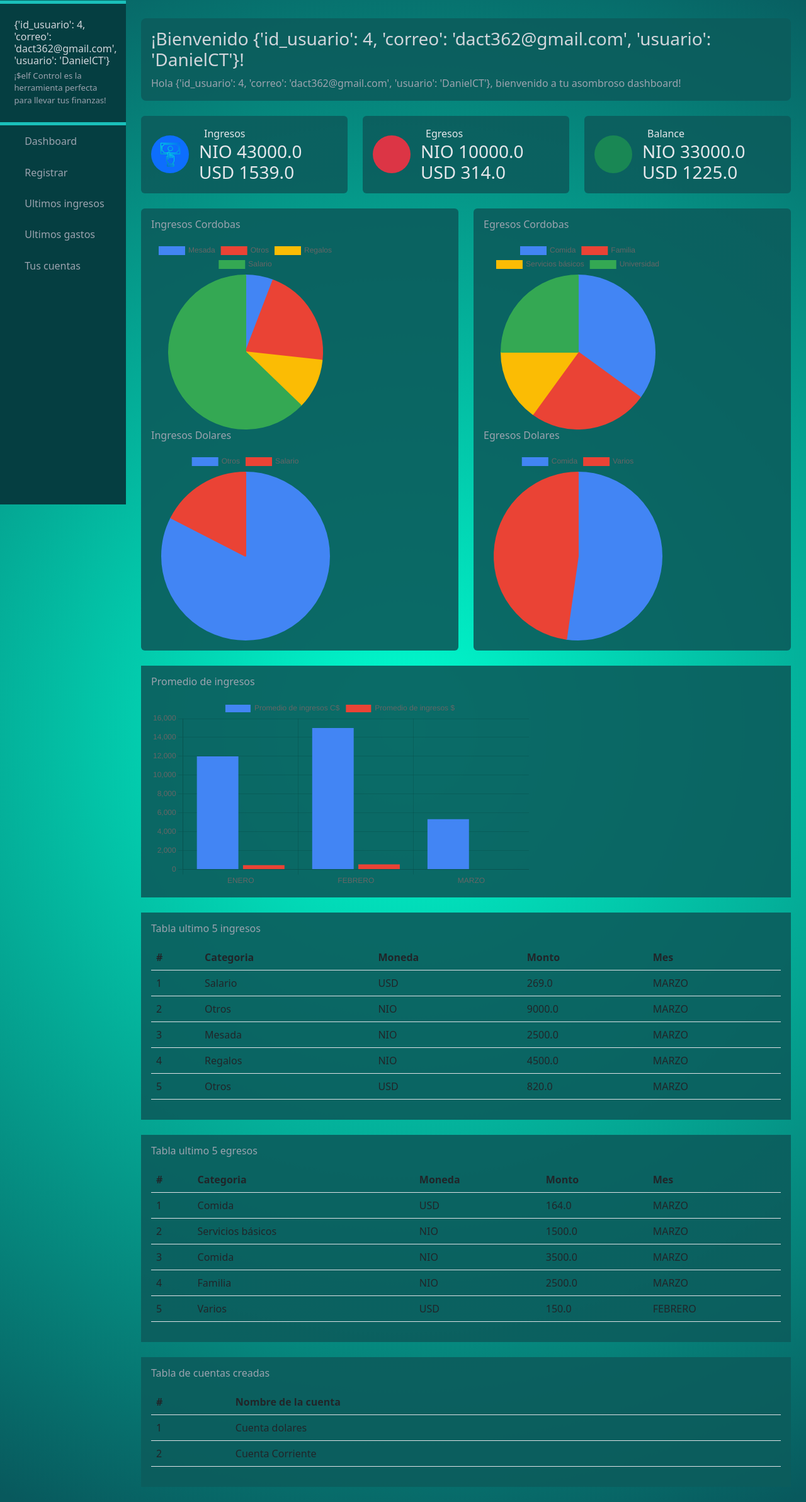
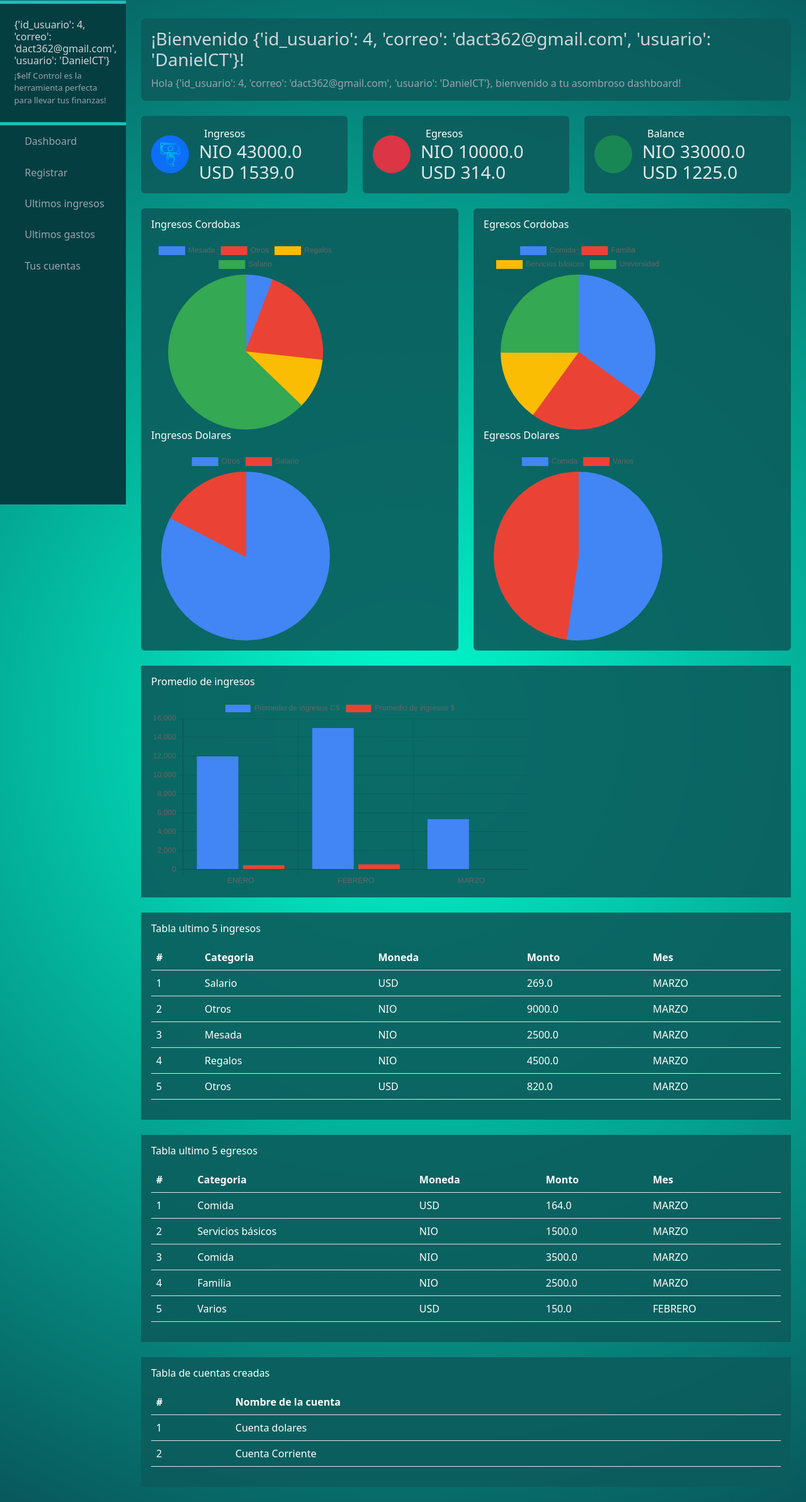
Before and after one commit to DanielCT98/Proyecto-selfcontrol, a Flask app: page /resumen in a window 1280 px wide. Shown: the part 71-2456 px from the top of the page at 63% size. Run offline with Flask 2, Linux system fonts and the light colour scheme; a user stored in the database is signed in; some libraries are stand-ins or nearby versions; some web fonts are replaced.

Commit message:
Final ahora ya casi

```diff
--- a/templates/resumen.html
+++ b/templates/resumen.html
@@ -16,7 +16,7 @@
         <div class="box d-flex rounded-2 align-items-center mb-4 mb-lg-0 p-3">
           <i class="uil-envelope-shield fs-2 text-center bg-primary rounded-circle ingresoico"></i>
           <div class="ms-3">
-            <span class="d-block ms-2">Ingresos</span>
+            <span class="d-block ms-2" style="color: white;">Ingresos</span>
             <div class="d-flex align-items-center">
               <h3 class="mb-0">NIO {{ consolidado_ingresos_nio[0]["Total de ingresos NIO"] }}</h3>
             </div>
@@ -30,7 +30,7 @@
         <div class="box d-flex rounded-2 align-items-center mb-4 mb-lg-0 p-3">
           <i class="uil-file fs-2 text-center bg-danger rounded-circle egresoico"></i>
           <div class="ms-3">
-            <span class="d-block ms-2">Egresos</span>
+            <span class="d-block ms-2" style="color: white;">Egresos</span>
             <div class="d-flex align-items-center">
               <h3 class="mb-0">NIO {{ consolidado_egresos_nio[0]["Total de egresos NIO"] }}</h3>
             </div>
@@ -44,7 +44,7 @@
         <div class="box d-flex rounded-2 align-items-center p-3">
           <i class="uil-users-alt fs-2 text-center bg-success rounded-circle"></i>
           <div class="ms-3">
-            <span class="d-block ms-2">Balance</span>
+            <span class="d-block ms-2" style="color: white;">Balance</span>
             <div class="d-flex align-items-center">
               <h3 class="mb-0">NIO {{ saldo_nio[0] }}</h3>
             </div>
@@ -68,11 +68,11 @@
         <div class="chart-container rounded-2 p-3">
 
           <div class="grafico_pos" style="width: 300px;">
-            <h3 class="fs-6 mb-3">Ingresos Cordobas</h3>
+            <h3 class="fs-6 mb-3" style="color: white;">Ingresos Cordobas</h3>
             <canvas id="grafico_ingresos"></canvas>
           </div>
           <div class="grafico_pos" style="width: 300px;">
-            <h3 class="fs-6 mb-3">Ingresos Dolares</h3>
+            <h3 class="fs-6 mb-3" style="color: white;">Ingresos Dolares</h3>
             <canvas id="grafico_ingresos_usd"></canvas>
           </div>
         </div>
@@ -80,11 +80,11 @@
       <div class="col-lg-6">
         <div class="chart-container rounded-2 p-3">
           <div class="grafico_pos" style="width: 300px;">
-            <h3 class="fs-6 mb-3">Egresos Cordobas</h3>
+            <h3 class="fs-6 mb-3" style="color: white;">Egresos Cordobas</h3>
             <canvas id="grafico_egresos"></canvas>
           </div>
           <div class="grafico_pos" style="width: 300px;">
-            <h3 class="fs-6 mb-3">Egresos Dolares</h3>
+            <h3 class="fs-6 mb-3" style="color: white;">Egresos Dolares</h3>
             <canvas id="grafico_egresos_usd"></canvas>
           </div>
         </div>
@@ -94,7 +94,7 @@
 
   <section class="charts mt-4">
     <div class="chart-container p-3">
-      <h3 class="fs-6 mb-3">Promedio de ingresos</h3>
+      <h3 class="fs-6 mb-3" style="color: white;">Promedio de ingresos</h3>
       <div style="height: 300px;">
         <div style="width: 600px;">
           <canvas id="grafico_mes"></canvas>
@@ -105,10 +105,10 @@
 
   <section class="charts mt-4" id="tabla_ing">
     <div class="chart-container p-3">
-      <h3 class="fs-6 mb-3">Tabla ultimo 5 ingresos</h3>
+      <h3 class="fs-6 mb-3" style="color: white;">Tabla ultimo 5 ingresos</h3>
       <div style="height: 100%;">
         <div style="width: 100%;">
-          <table class="table">
+          <table class="table" style="color: white;">
             <thead class="thead-dark">
               <tr>
                 <th scope="col">#</th>
@@ -137,10 +137,10 @@
 
   <section class="charts mt-4" id="tabla_egr">
     <div class="chart-container p-3">
-      <h3 class="fs-6 mb-3">Tabla ultimo 5 egresos</h3>
+      <h3 class="fs-6 mb-3" style="color: white;">Tabla ultimo 5 egresos</h3>
       <div style="height: 100%;">
         <div style="width: 100%;">
-          <table class="table">
+          <table class="table" style="color: white;">
             <thead class="thead-dark">
               <tr>
                 <th scope="col">#</th>
@@ -169,10 +169,10 @@
 
   <section class="charts mt-4" id="tabla_cts">
     <div class="chart-container p-3">
-      <h3 class="fs-6 mb-3">Tabla de cuentas creadas</h3>
+      <h3 class="fs-6 mb-3" style="color: white;">Tabla de cuentas creadas</h3>
       <div style="height: 100%;">
         <div style="width: 100%;">
-          <table class="table">
+          <table class="table" style="color: white;">
             <thead class="thead-dark">
               <tr>
                 <th scope="col">#</th>
```
Also changed, not shown: 2 other files.
